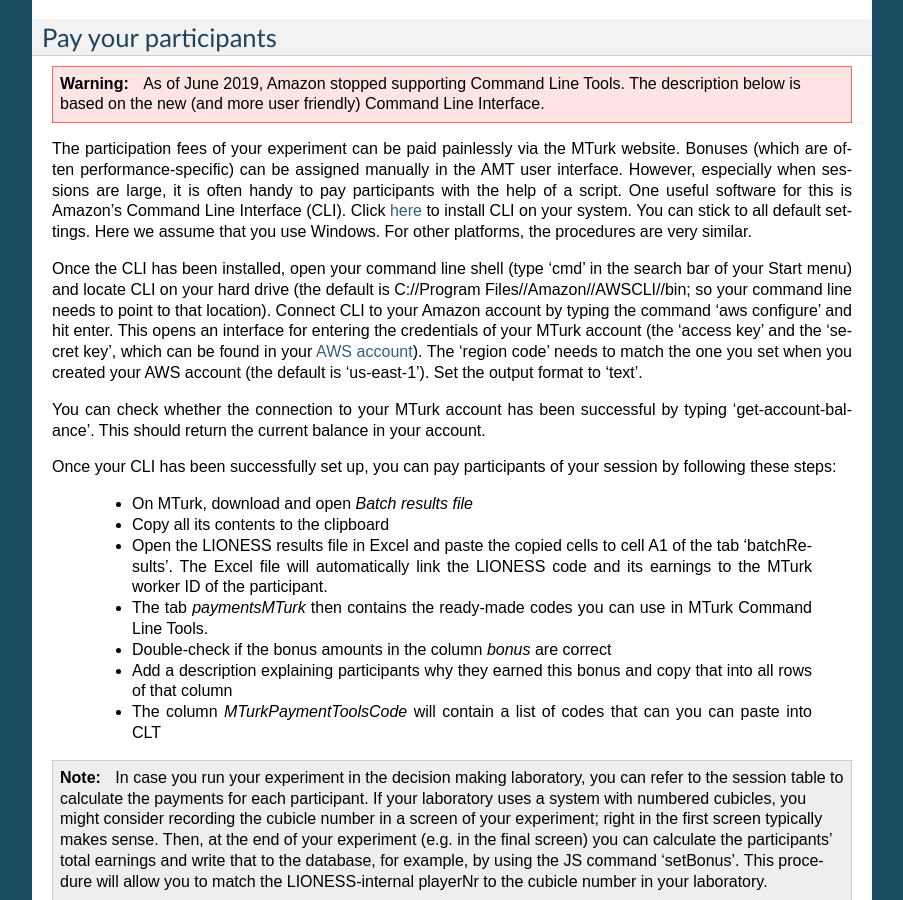
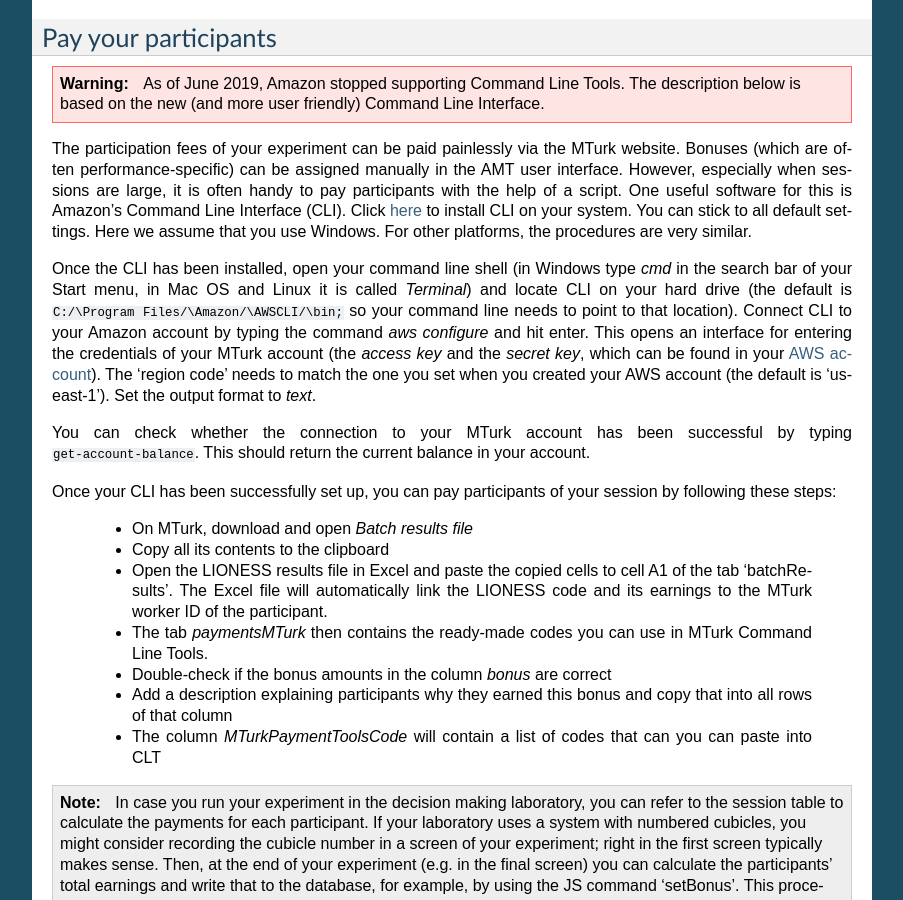
Before and after one commit to marcusgia2505/LIONESS_doc, a Sphinx documentation site: the page built from docs/0304_run.rst, in a window 1280 px wide and 900 px high, scrolled down 1162 px. Shown: the whole window, without its empty margins (198-1101 px from the left). Built offline with Sphinx 7.4.7, drawn with Linux system fonts in a browser that asks for light colours.

Commit message:
updated to accommodate Mturk CLI changes

```diff
--- a/docs/0302_compile_and_test.rst
+++ b/docs/0302_compile_and_test.rst
@@ -12,10 +12,9 @@
 
 In LIONESS Lab, click *compile and test*, and compile your experiment by selecting *compile* from the drop-down menu. During the compilation process, LIONESS Lab activates a script that will build the database underlying your experiment and creates the experimental pages from the stages that you defined in each of the tabs. Once the compilation process has completed, a new tab will open with the :ref:`control panel <control_panel>` of your LIONESS experiment. All further testing can be done from the control panel.
 
-.. image:: _static/Compile.png
-   :align: center
 
 In case you want to make any changes to your screens, you can go back to LIONESS Lab. You can use the *Update screens* option from the same drop-down menu. This will create the experimental pages, without re-building the tables. In most cases this means that you can directly view your changes by refreshing the page in the participant's screen, and continue testing. In cases where you added new variables (e.g. by adding a new input element or by using the `` record()`` function in a JavaScript element), you have to re-build the tables and start a new test session.
+
 .. note:: You can call *Update screen* by the keystroke combination ``Alt+U``.
 
 .. _control_panel:
--- a/docs/0304_run.rst
+++ b/docs/0304_run.rst
@@ -45,9 +45,9 @@
 
 The participation fees of your experiment can be paid painlessly via the MTurk website. Bonuses (which are often performance-specific) can be assigned manually in the AMT user interface. However, especially when sessions are large, it is often handy to pay participants with the help of a script. One useful software for this is Amazon's Command Line Interface (CLI). Click `here <https://docs.aws.amazon.com/cli/latest/userguide/cli-chap-install.html>`__ to install CLI on your system. You can stick to all default settings. Here we assume that you use Windows. For other platforms, the procedures are very similar.
 
-Once the CLI has been installed, open your command line shell (type 'cmd' in the search bar of your Start menu) and locate CLI on your hard drive (the default is C://Program Files//Amazon//AWSCLI//bin; so your command line needs to point to that location). Connect CLI to your Amazon account by typing the command 'aws configure' and hit enter. This opens an interface for entering the credentials of your MTurk account (the 'access key' and the 'secret key', which can be found in your `AWS account <https://help.bittitan.com/hc/en-us/articles/115008255268-How-do-I-find-my-AWS-Access-Key-and-Secret-Access-Key->`_). The 'region code' needs to match the one you set when you created your AWS account (the default is 'us-east-1'). Set the output format to 'text'.
+Once the CLI has been installed, open your command line shell (in Windows type *cmd* in the search bar of your Start menu, in Mac OS and Linux it is called *Terminal*) and locate CLI on your hard drive (the default is ``C:/\Program Files/\Amazon/\AWSCLI/\bin;`` so your command line needs to point to that location). Connect CLI to your Amazon account by typing the command *aws configure* and hit enter. This opens an interface for entering the credentials of your MTurk account (the *access key* and the *secret key*, which can be found in your `AWS account <https://help.bittitan.com/hc/en-us/articles/115008255268-How-do-I-find-my-AWS-Access-Key-and-Secret-Access-Key->`_). The 'region code' needs to match the one you set when you created your AWS account (the default is 'us-east-1'). Set the output format to *text*.
 
-You can check whether the connection to your MTurk account has been successful by typing 'get-account-balance'. This should return the current balance in your account.
+You can check whether the connection to your MTurk account has been successful by typing ``get-account-balance``. This should return the current balance in your account.
 
 Once your CLI has been successfully set up, you can pay participants of your session by following these steps:
 
```
